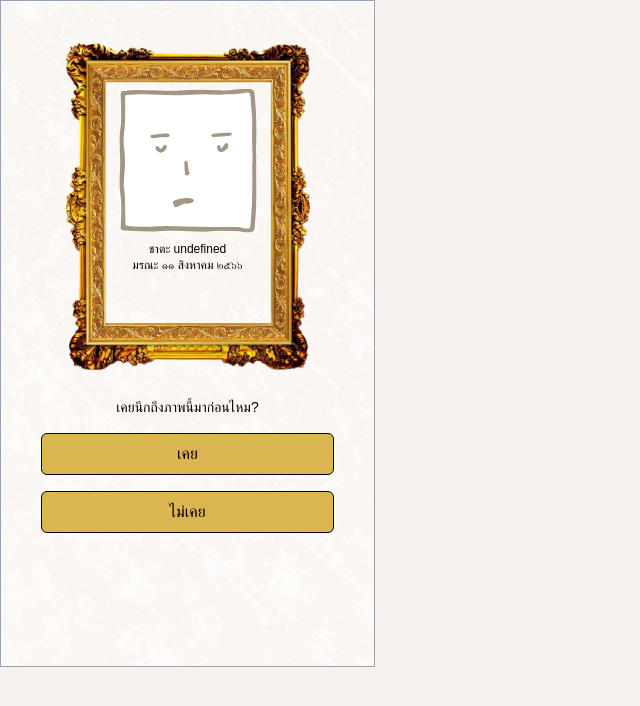
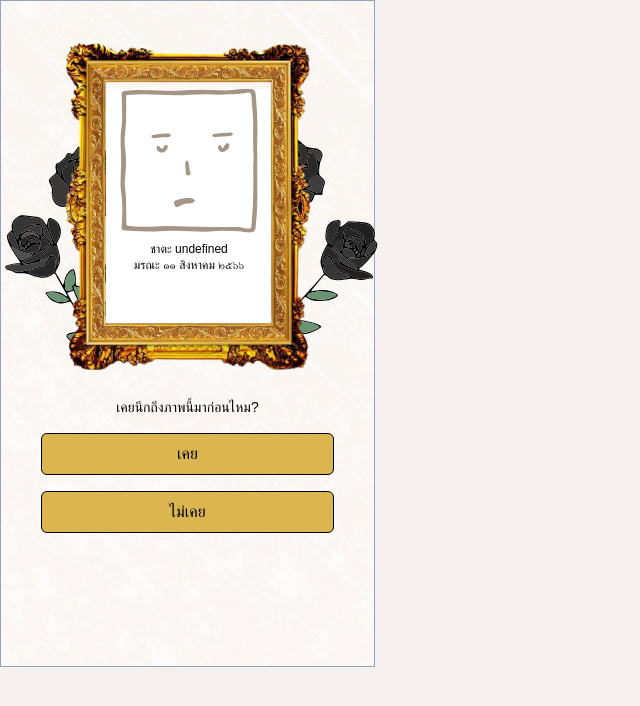
Before and after one commit to Tantatorn-dev/deathtalk-photobooth, a SvelteKit app: page /intro in a window 1280 px wide. Shown: the top 706 px of the page, without its empty margins (0-640 px from the left). Built offline with nearby package versions, Linux system fonts and the light colour scheme; a web font is replaced by a local one.

Commit message:
feat: add black rose to portrait frame

```diff
--- a/src/components/common/Frame.svelte
+++ b/src/components/common/Frame.svelte
@@ -2,6 +2,7 @@
 	import { birthDate, name } from '../../store';
 	import { toThaiDate } from '../../utils/utils';
 	export let src = '';
+	export let showFlower = false;
 
 	const currentDate = new Date();
 
@@ -19,8 +20,12 @@
 </script>
 
 <div class="w-[244px] h-[332px] relative">
-	<img src="/frame.png" class="w-full h-full" alt="frame" />
-	<div class="absolute bottom-0 left-0 right-0 top-12">
+	{#if showFlower}
+		<img src="/misc/b_rose_1.svg" class="absolute z-10 top-20 right-20" alt="rose 1" />
+		<img src="/misc/b_rose_2.svg" class="absolute z-10 top-20 left-24" alt="rose 2" />
+	{/if}
+	<img src="/frame.png" class="absolute z-50 w-full h-full" alt="frame" />
+	<div class="absolute left-10 z-40 w-[167px] h-[245px] bg-white top-12">
 		<img {src} class="ml-auto mr-auto w-36 h-36" alt="avatar" />
 		<p class="mt-2 mb-2 text-xs text-center">{nameValue}</p>
 		<p class="text-xs text-center">ชาตะ {toThaiDate(birthDateValue)}</p>
--- a/src/routes/intro/+page.svelte
+++ b/src/routes/intro/+page.svelte
@@ -54,9 +54,9 @@ import NextButton from '../../components/common/NextButton.svelte';
 {:else if stage == Stage.Portrait}
 	<div class="flex flex-col items-center gap-2 pt-10">
 		{#if avatarValue}
-			<Frame src={avatarValue} />
+			<Frame src={avatarValue} showFlower />
 		{:else}
-			<Frame src="/placeholder.svg" />
+			<Frame src="/placeholder.svg" showFlower />
 		{/if}
 
 		<div class="flex flex-col w-full gap-4 pl-10 pr-10 mt-4">
```
Also changed, not shown: static/misc/b_rose_1.svg (added), static/misc/b_rose_2.svg (added).
